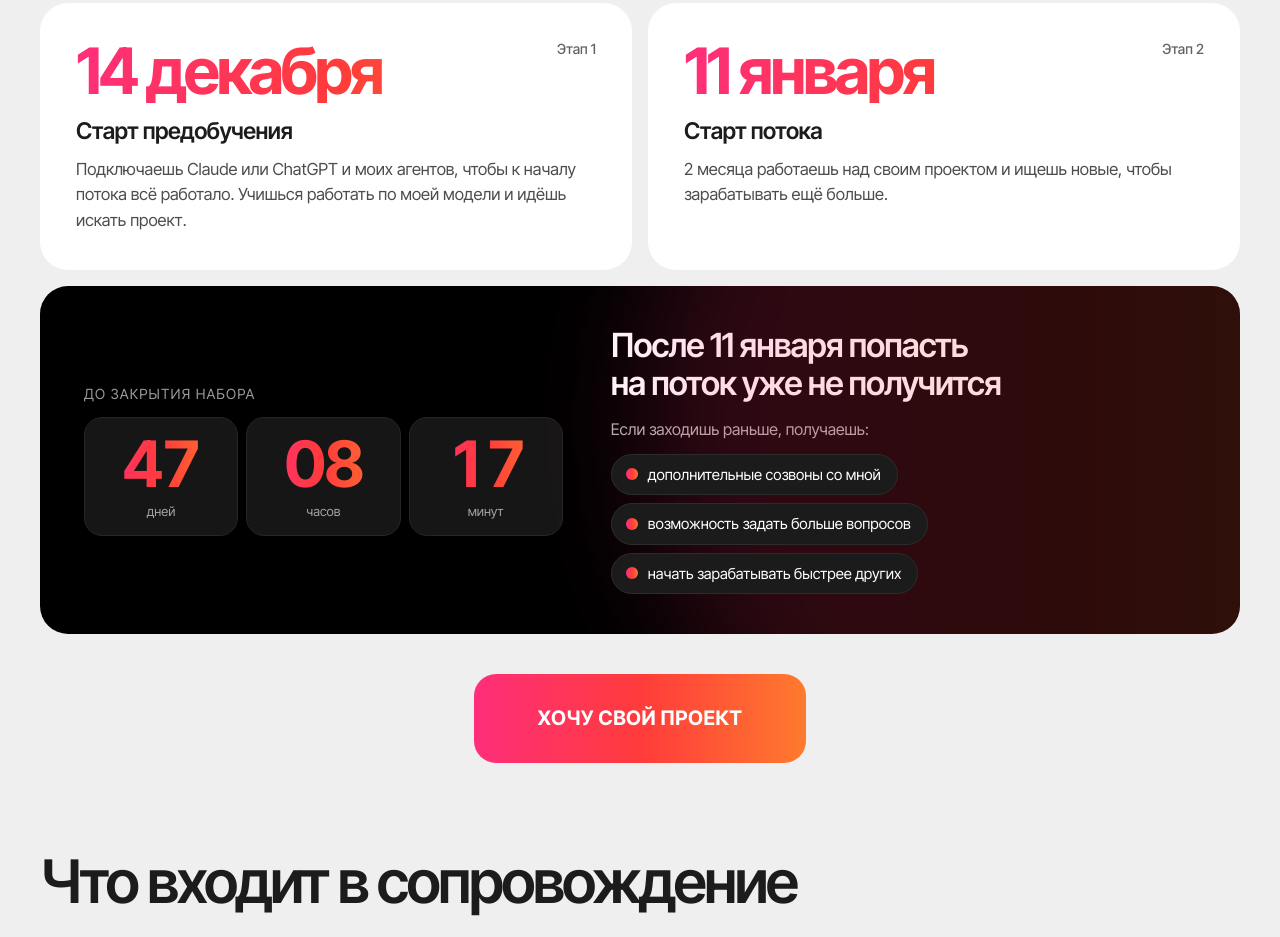
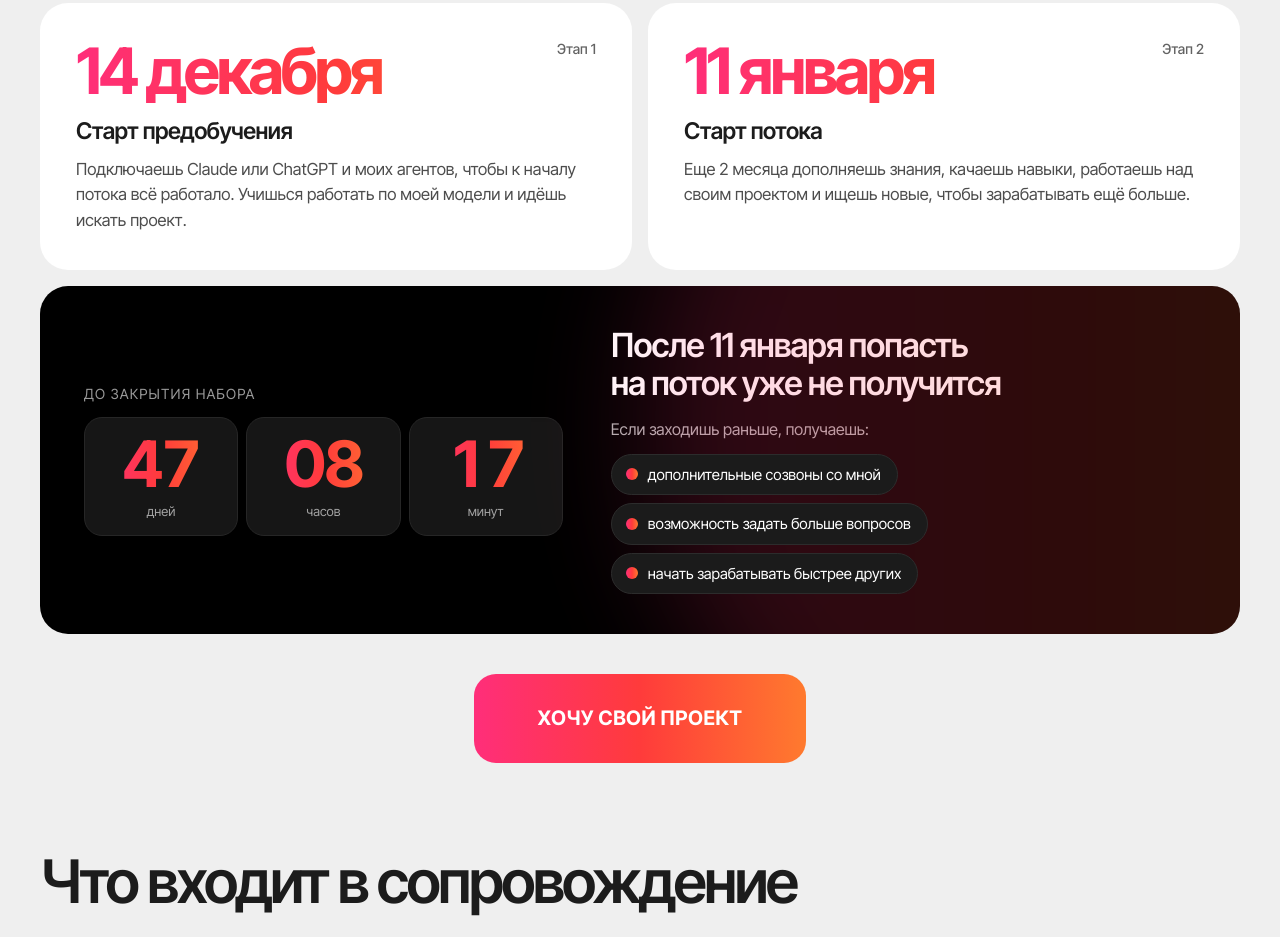
Before and after one commit to artem-pak/accompaniment, a plain HTML site: page index.html in a window 1280 px wide. Shown: the part 9739-10676 px from the top of the page. Drawn offline with Linux system fonts and the light colour scheme.

Commit message:
Текст старта потока
Co-Authored-By: Claude Opus 5.5 <noreply@anthropic.com>

```diff
--- a/index.html
+++ b/index.html
@@ -821,7 +821,7 @@
       <li>
         <div class="tl-date">11&nbsp;января</div>
         <h3>Старт потока</h3>
-        <p>2&nbsp;месяца работаешь над&nbsp;своим проектом и&nbsp;ищешь новые, чтобы зарабатывать ещё&nbsp;больше.</p>
+        <p>Еще 2&nbsp;месяца дополняешь знания, качаешь навыки, работаешь над своим проектом и&nbsp;ищешь новые, чтобы зарабатывать ещё больше.</p>
       </li>
     </ol>
 
```
